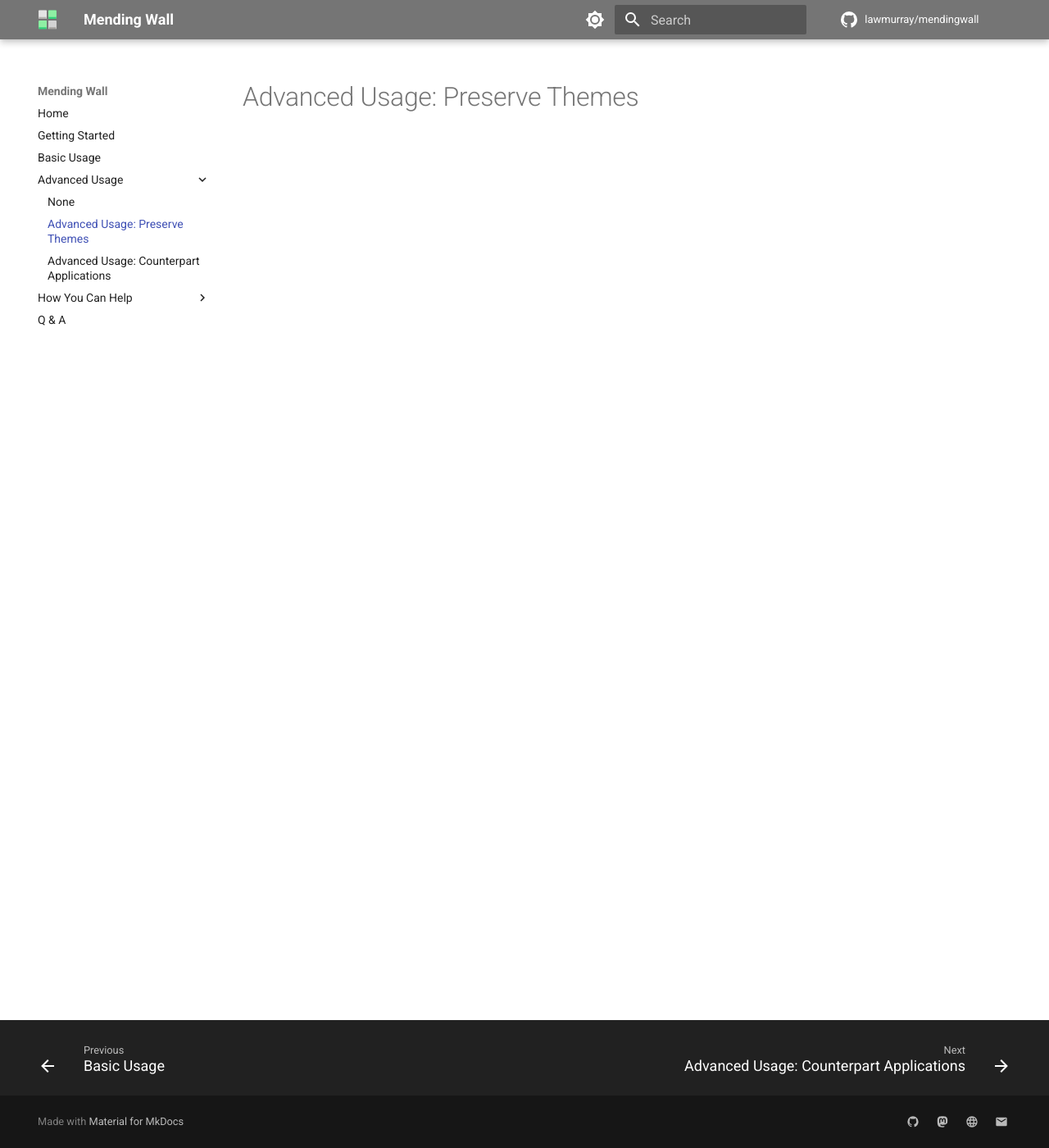
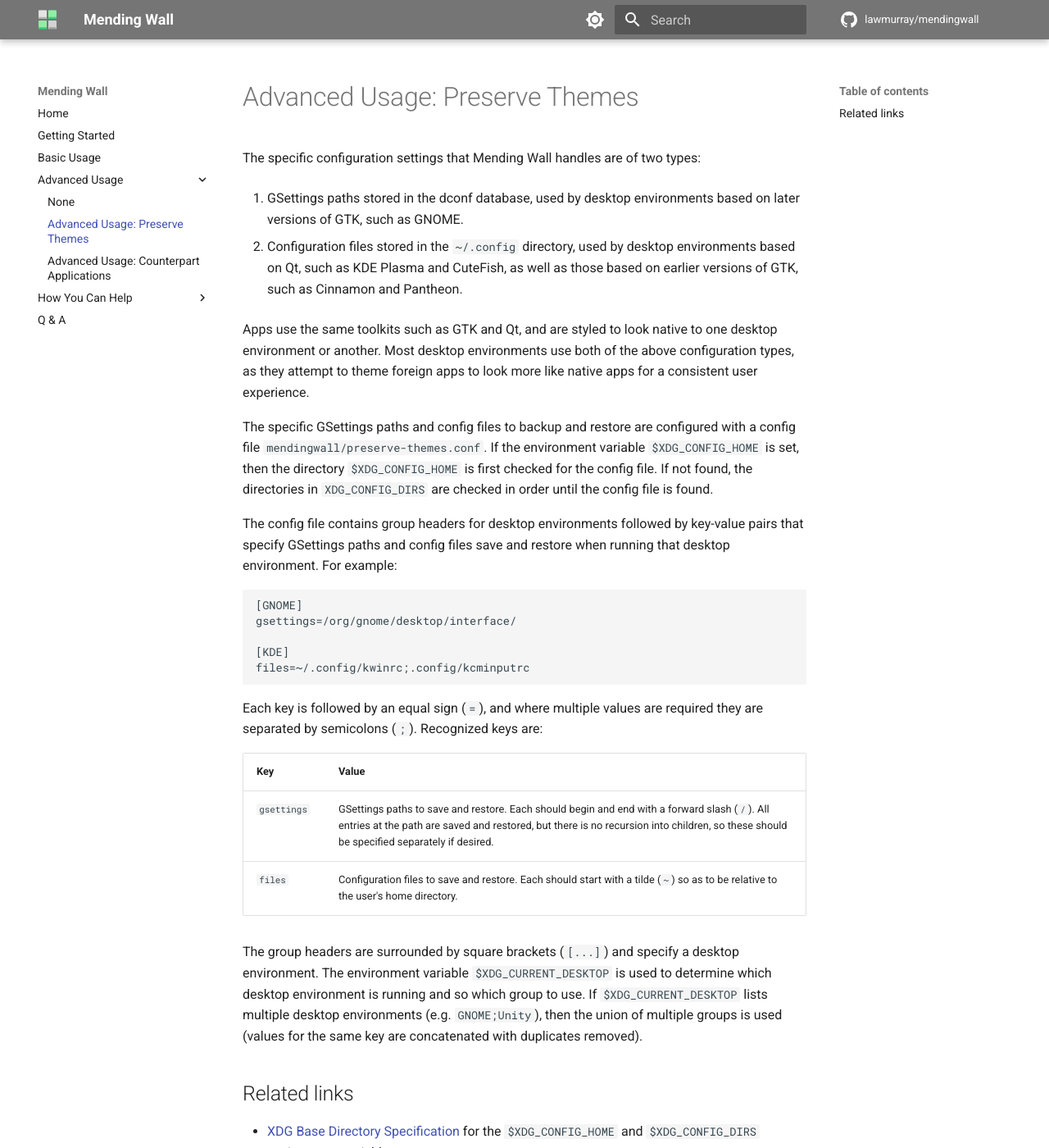
Before and after one commit to lawmurray/mendingwall, an MkDocs documentation site: the page built from docs/advanced/preserve-themes.md, in a window 1280 px wide and 1400 px high. Shown: the whole window at 82% size. Built offline with MkDocs 1.6.1 and Material for MkDocs 9.7.7, drawn with Linux system fonts in a browser that asks for light colours; comment, search, counter and statistics services are not loaded; some of the changed text lies outside the part shown.

Commit message:
Further work on documentation.

````diff
--- a/docs/advanced/preserve-themes.md
+++ b/docs/advanced/preserve-themes.md
@@ -1 +1,33 @@
 # Advanced Usage: Preserve Themes
+
+The specific configuration settings that Mending Wall handles are of two types:
+
+1. GSettings paths stored in the dconf database, used by desktop environments based on later versions of GTK, such as GNOME.
+
+2. Configuration files stored in the `~/.config` directory, used by desktop environments based on Qt, such as KDE Plasma and CuteFish, as well as those based on earlier versions of GTK, such as Cinnamon and Pantheon.
+
+Apps use the same toolkits such as GTK and Qt, and are styled to look native to one desktop environment or another. Most desktop environments use both of the above configuration types, as they attempt to theme foreign apps to look more like native apps for a consistent user experience.
+
+The specific GSettings paths and config files to backup and restore are configured with a config file `mendingwall/preserve-themes.conf`. If the environment variable `$XDG_CONFIG_HOME` is set, then the directory `$XDG_CONFIG_HOME` is first checked for the config file. If not found, the directories in `XDG_CONFIG_DIRS` are checked in order until the config file is found.
+
+The config file contains group headers for desktop environments followed by key-value pairs that specify GSettings paths and config files save and restore when running that desktop environment. For example:
+```
+[GNOME]
+gsettings=/org/gnome/desktop/interface/
+
+[KDE]
+files=~/.config/kwinrc;.config/kcminputrc
+```
+Each key is followed by an equal sign (`=`), and where multiple values are required they are separated by semicolons (`;`). Recognized keys are:
+
+| Key | Value |
+| --- | ----- |
+| `gsettings` | GSettings paths to save and restore. Each should begin and end with a forward slash (`/`). All entries at the path are saved and restored, but there is no recursion into children, so these should be specified separately if desired. |
+| `files` | Configuration files to save and restore. Each should start with a tilde (`~`) so as to be relative to the user's home directory. |
+
+The group headers are surrounded by square brackets (`[...]`) and specify a desktop environment. The environment variable `$XDG_CURRENT_DESKTOP` is used to determine which desktop environment is running and so which group to use. If `$XDG_CURRENT_DESKTOP` lists multiple desktop environments (e.g. `GNOME;Unity`), then the union of multiple groups is used (values for the same key are concatenated with duplicates removed).
+
+## Related links
+
+- [XDG Base Directory Specification](https://specifications.freedesktop.org/basedir-spec/latest/) for the `$XDG_CONFIG_HOME` and `$XDG_CONFIG_DIRS` environment variables.
+- [XDG Desktop Entry Specification](https://specifications.freedesktop.org/desktop-entry-spec/latest/) for the `$XDG_CURRENT_DESKTOP` environment variable.
````
Also changed, not shown: docs/basic.md (+12 -0 lines).
